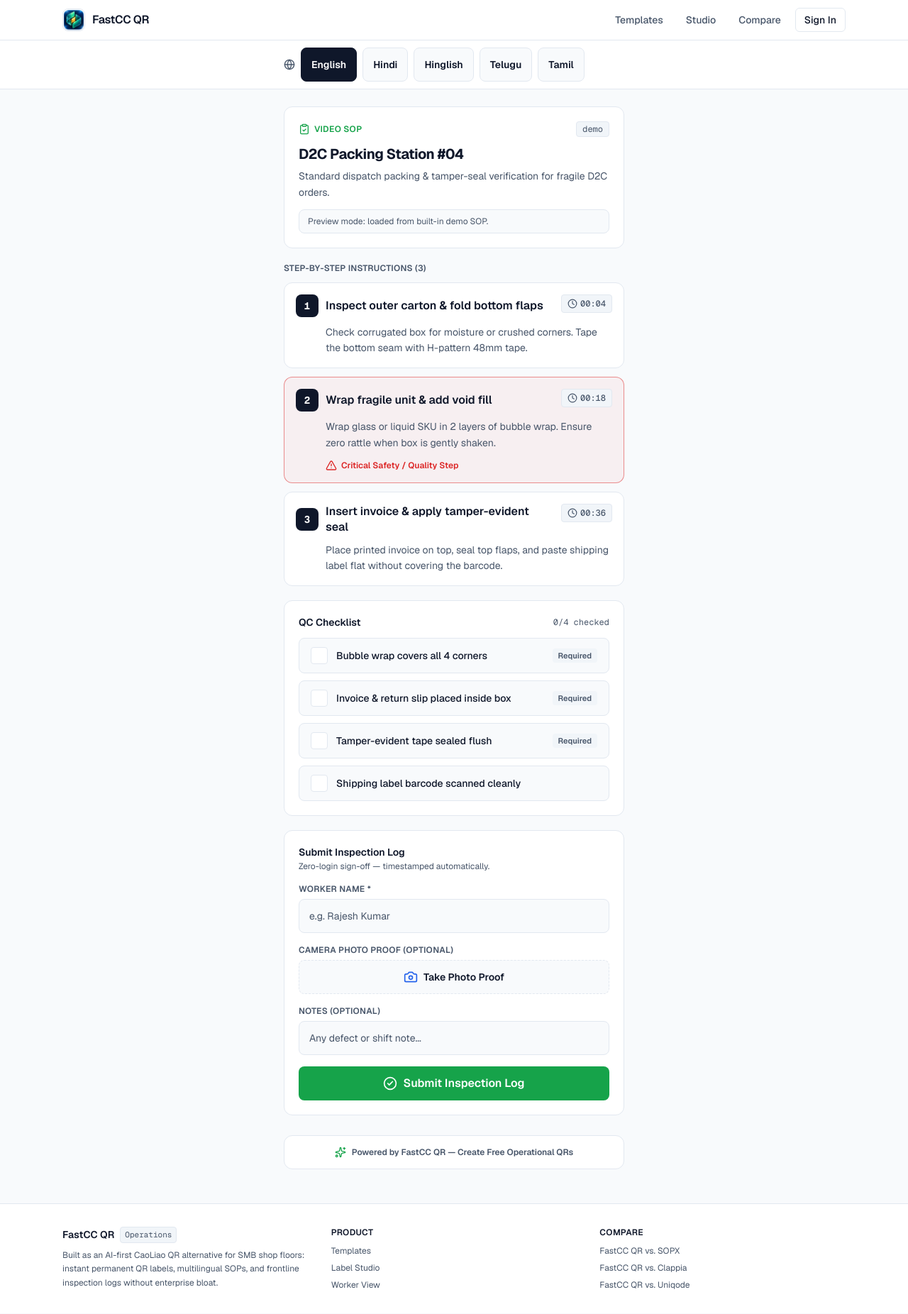
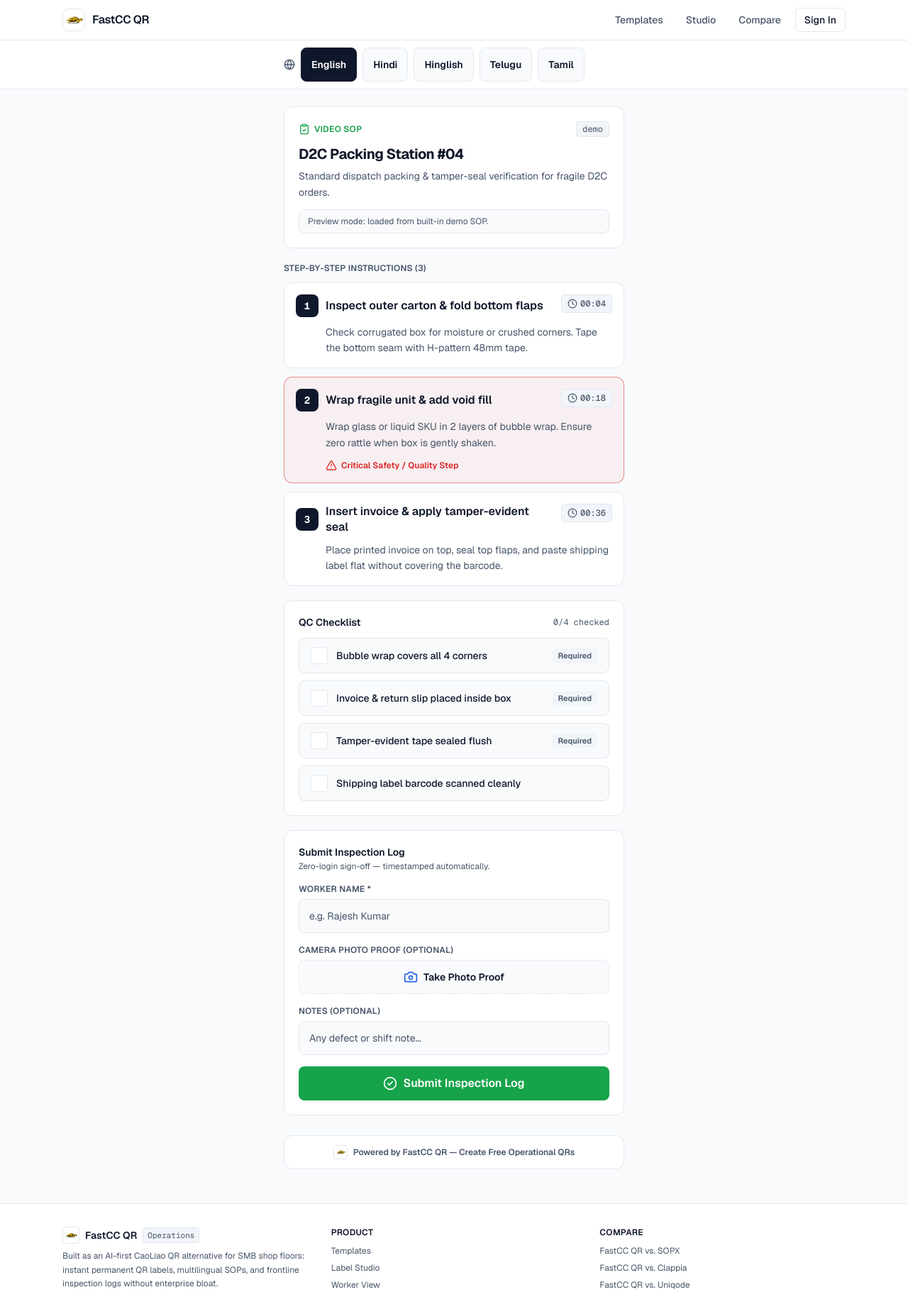
Before and after one commit to AbdulWahab2786/fastcc-qr, a Next.js app: page /q/demo in a window 1280 px wide. Shown: the whole page at 71% size. Built offline with nearby package versions, Linux system fonts and the light colour scheme; no server answers; the database is empty.

Commit message:
Brand: update site-wide FastCC logo, favicon, and default QR badge

```diff
--- a/src/components/Footer.tsx
+++ b/src/components/Footer.tsx
@@ -10,6 +10,14 @@ export function Footer() {
         <div className="grid gap-8 sm:grid-cols-3">
           <div>
             <div className="flex items-center gap-2">
+              {/* eslint-disable-next-line @next/next/no-img-element */}
+              <img
+                src="/fastcc-logo.png"
+                alt="FastCC QR"
+                width={24}
+                height={24}
+                className="h-6 w-6 rounded border border-border bg-white object-contain p-0.5"
+              />
               <span className="text-sm font-semibold text-ink">FastCC QR</span>
               <span className="rounded border border-border bg-canvas-muted px-1.5 py-0.5 font-mono text-[11px] text-ink-muted">
                 Operations
--- a/src/components/LoginForm.tsx
+++ b/src/components/LoginForm.tsx
@@ -88,9 +88,19 @@ export function LoginForm() {
   return (
     <div className="w-full max-w-md rounded-xl border border-border bg-surface p-6 sm:p-8">
       <div className="mb-6">
-        <span className="inline-flex items-center rounded-md border border-border bg-canvas-muted px-2 py-0.5 font-mono text-[11px] font-medium text-ink-muted">
-          OPERATOR ACCESS
-        </span>
+        <div className="flex items-center gap-2.5">
+          {/* eslint-disable-next-line @next/next/no-img-element */}
+          <img
+            src="/fastcc-logo.png"
+            alt="FastCC QR"
+            width={28}
+            height={28}
+            className="h-7 w-7 rounded-md border border-border bg-white object-contain p-0.5"
+          />
+          <span className="inline-flex items-center rounded-md border border-border bg-canvas-muted px-2 py-0.5 font-mono text-[11px] font-medium text-ink-muted">
+            OPERATOR ACCESS
+          </span>
+        </div>
         <h1 className="mt-3 text-xl font-semibold tracking-tight text-ink">
           {mode === "signin"
             ? "Sign in to Manager Dashboard"
--- a/src/components/Navbar.tsx
+++ b/src/components/Navbar.tsx
@@ -53,11 +53,11 @@ export function Navbar() {
         >
           {/* eslint-disable-next-line @next/next/no-img-element */}
           <img
-            src="/logo.png"
+            src="/fastcc-logo.png"
             alt="FastCC QR"
             width={32}
             height={32}
-            className="h-8 w-8 rounded-lg border border-border object-cover"
+            className="h-8 w-8 rounded-lg border border-border bg-white object-contain p-0.5"
           />
           <span className="text-base font-semibold tracking-tight">
             FastCC QR
--- a/src/components/StudioClient.tsx
+++ b/src/components/StudioClient.tsx
@@ -94,9 +94,9 @@ export function StudioClient({
   const [showLogoAuthPrompt, setShowLogoAuthPrompt] = useState(false);
 
   const activeLogoSrc = !isAuthenticated
-    ? "/logo.png"
+    ? "/fastcc-logo.png"
     : logoMode === "fastcc"
-      ? "/logo.png"
+      ? "/fastcc-logo.png"
       : logoMode === "custom"
         ? customLogoDataUrl
         : null;
--- a/src/components/WorkerScanClient.tsx
+++ b/src/components/WorkerScanClient.tsx
@@ -14,7 +14,6 @@ import {
   Globe,
   Loader2,
   ShieldCheck,
-  Sparkles,
   XCircle,
 } from "lucide-react";
 import { createClient } from "@/lib/supabase/client";
@@ -965,7 +964,14 @@ export function WorkerScanClient({
               href="/"
               className="flex min-h-12 w-full items-center justify-center gap-2 rounded-xl border border-border bg-surface px-4 text-xs font-semibold text-ink-muted transition-colors hover:border-ink hover:text-ink"
             >
-              <Sparkles className="h-4 w-4 text-action-green" />
+              {/* eslint-disable-next-line @next/next/no-img-element */}
+              <img
+                src="/fastcc-logo.png"
+                alt="FastCC QR"
+                width={20}
+                height={20}
+                className="h-5 w-5 rounded border border-border bg-white object-contain p-0.5"
+              />
               <span>Powered by FastCC QR — Create Free Operational QRs</span>
             </Link>
           </footer>
--- a/src/lib/qr-export.ts
+++ b/src/lib/qr-export.ts
@@ -91,6 +91,47 @@ function wrapCanvasText(
   return lines.slice(0, maxLines);
 }
 
+function drawContainedLogo(
+  ctx: CanvasRenderingContext2D,
+  img: HTMLImageElement,
+  qrX: number,
+  qrY: number,
+  qrSize: number,
+  pad: number,
+): void {
+  const boxSize = Math.round(qrSize * 0.22);
+  const boxX = Math.round(qrX + (qrSize - boxSize) / 2);
+  const boxY = Math.round(qrY + (qrSize - boxSize) / 2);
+
+  ctx.fillStyle = "#FFFFFF";
+  drawRoundedRect(
+    ctx,
+    boxX - pad,
+    boxY - pad,
+    boxSize + pad * 2,
+    boxSize + pad * 2,
+    16,
+  );
+  ctx.fill();
+  ctx.strokeStyle = "#E2E8F0";
+  ctx.lineWidth = 3;
+  ctx.stroke();
+
+  const naturalW = img.naturalWidth || boxSize;
+  const naturalH = img.naturalHeight || boxSize;
+  const scale = Math.min(boxSize / naturalW, boxSize / naturalH);
+  const drawW = naturalW * scale;
+  const drawH = naturalH * scale;
+  const drawX = boxX + (boxSize - drawW) / 2;
+  const drawY = boxY + (boxSize - drawH) / 2;
+
+  ctx.save();
+  drawRoundedRect(ctx, boxX, boxY, boxSize, boxSize, 12);
+  ctx.clip();
+  ctx.drawImage(img, drawX, drawY, drawW, drawH);
+  ctx.restore();
+}
+
 /** Generates a crisp SVG string for a QR code with ECC level H. */
 export async function generateQrSvgString(
   qrUrl: string,
@@ -133,24 +174,7 @@ export async function downloadQrPng(
     if (ctx) {
       try {
         const img = await loadImage(logoSrc);
-        const boxSize = Math.round(size * 0.22);
-        const boxX = Math.round((size - boxSize) / 2);
-        const boxY = Math.round((size - boxSize) / 2);
-        const pad = 12;
-
-        ctx.fillStyle = "#FFFFFF";
-        drawRoundedRect(ctx, boxX - pad, boxY - pad, boxSize + pad * 2, boxSize + pad * 2, 20);
-        ctx.fill();
-
-        ctx.strokeStyle = "#E2E8F0";
-        ctx.lineWidth = 4;
-        ctx.stroke();
-
-        ctx.save();
-        drawRoundedRect(ctx, boxX, boxY, boxSize, boxSize, 14);
-        ctx.clip();
-        ctx.drawImage(img, boxX, boxY, boxSize, boxSize);
-        ctx.restore();
+        drawContainedLogo(ctx, img, 0, 0, size, 12);
       } catch {
         // Skip logo overlay if image fails to load.
       }
@@ -324,30 +348,7 @@ export async function downloadStickerPng(
   if (config.logoSrc) {
     try {
       const logoImg = await loadImage(config.logoSrc);
-      const boxSize = Math.round(qrSize * 0.22);
-      const boxX = Math.round(qrX + (qrSize - boxSize) / 2);
-      const boxY = Math.round(qrY + (qrSize - boxSize) / 2);
-      const pad = 10;
-
-      ctx.fillStyle = "#FFFFFF";
-      drawRoundedRect(
-        ctx,
-        boxX - pad,
-        boxY - pad,
-        boxSize + pad * 2,
-        boxSize + pad * 2,
-        16,
-      );
-      ctx.fill();
-      ctx.strokeStyle = "#E2E8F0";
-      ctx.lineWidth = 3;
-      ctx.stroke();
-
-      ctx.save();
-      drawRoundedRect(ctx, boxX, boxY, boxSize, boxSize, 12);
-      ctx.clip();
-      ctx.drawImage(logoImg, boxX, boxY, boxSize, boxSize);
-      ctx.restore();
+      drawContainedLogo(ctx, logoImg, qrX, qrY, qrSize, 10);
     } catch {
       // Ignore logo load failures during export.
     }
```
Also changed, not shown: public/fastcc-logo.png (added), src/app/icon.png (added).
